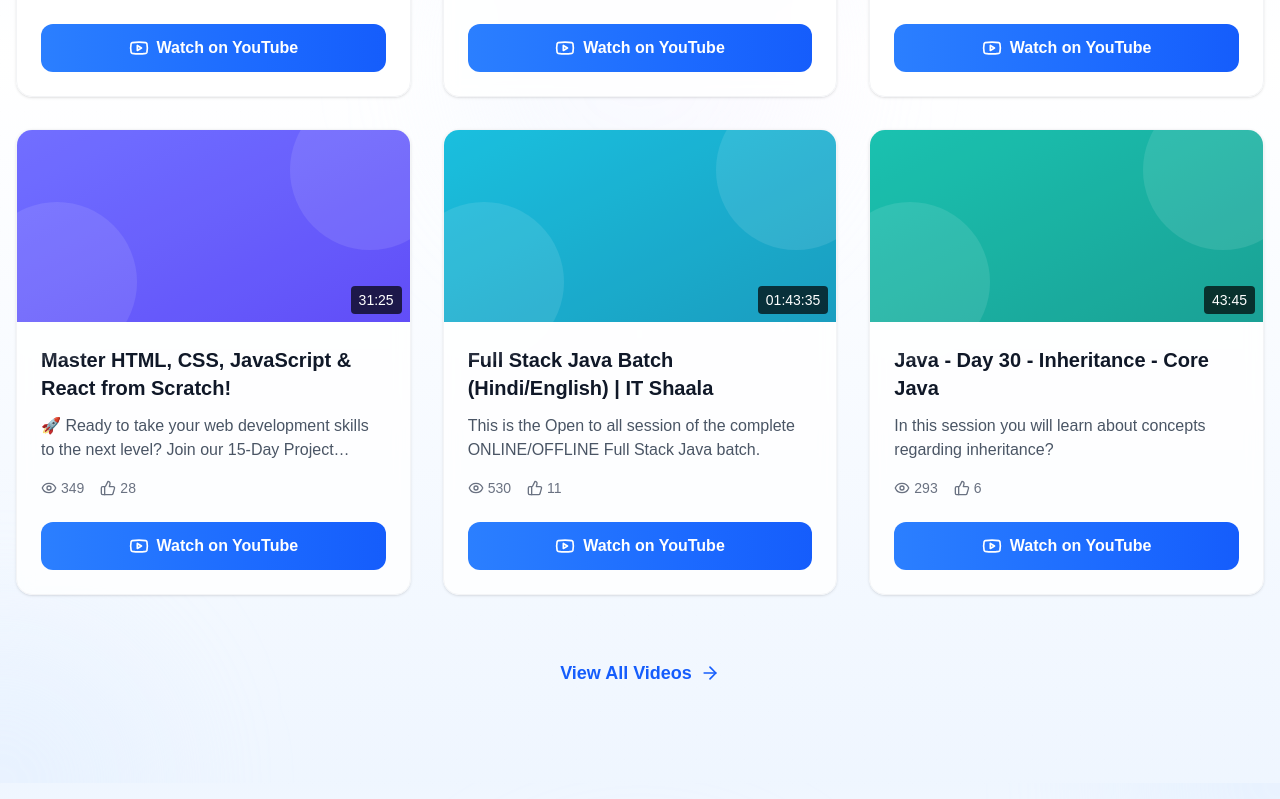
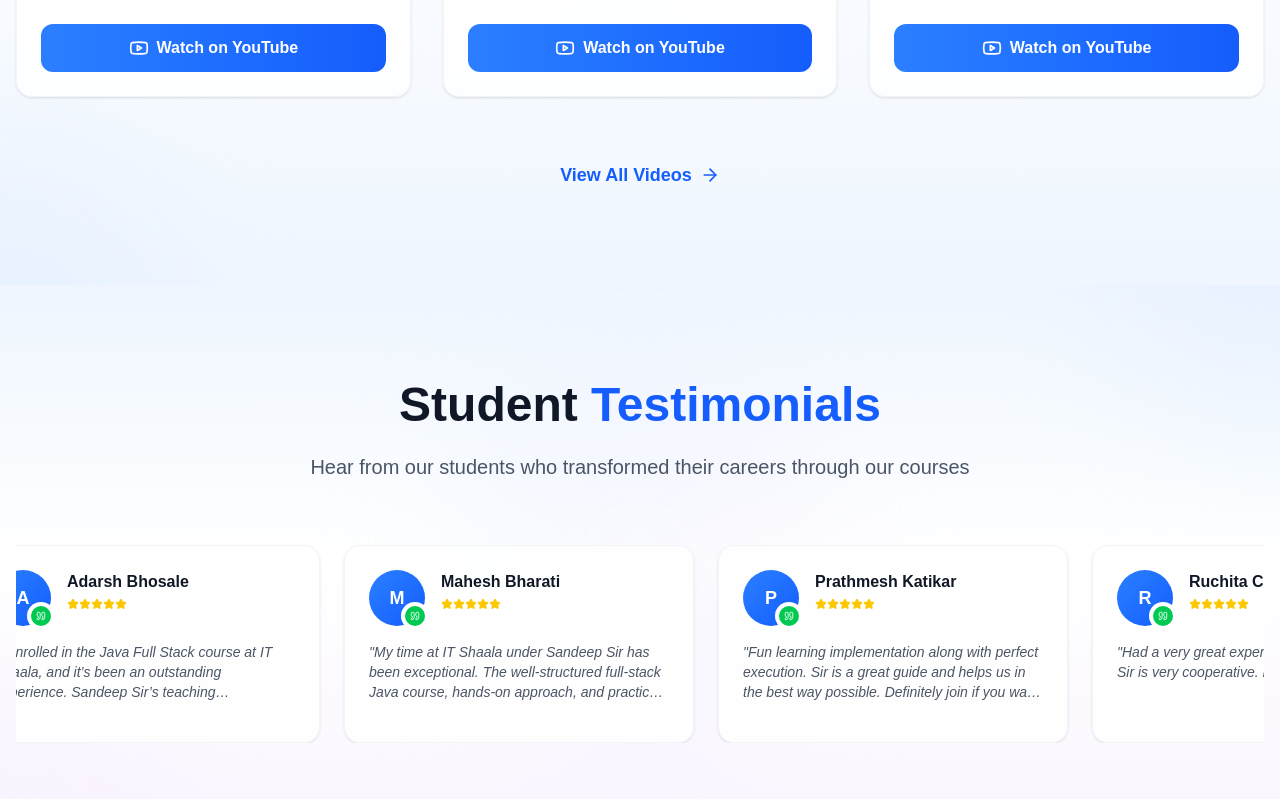
Before and after one commit to Salman-S7/it-shaala-web, a Next.js app in the folder it-shaala-website-ui-revamp/: page / in a window 1280 px wide. Shown: the part 3081-3880 px from the top of the page. Built offline with nearby package versions, Linux system fonts and the light colour scheme.

Commit message:
reduced number of free video resources to 3

```diff
--- a/it-shaala-website-ui-revamp/app/data/free-resources.ts
+++ b/it-shaala-website-ui-revamp/app/data/free-resources.ts
@@ -27,31 +27,31 @@ export const videos = [
       likes: "7",
       url: "https://youtu.be/-zj8xyEI0xA?si=fSVk_ZPvxMcVGiEd"
     },
-    {
-      title: "Master HTML, CSS, JavaScript & React from Scratch!",
-      description: "🚀 Ready to take your web development skills to the next level? Join our 15-Day Project Building Series, where we’ll guide you step-by-step to build amazing projects from scratch using HTML, CSS, JavaScript, and React. 💻✨",
-      gradient: "from-indigo-500 to-indigo-600",
-      duration: "31:25",
-      views: "349",
-      likes: "28",
-      url: "https://www.youtube.com/live/V51Fb6x8Jtc?si=4hUBLfBxZ2Nr-5Dn"
-    },
-    {
-      title: "Full Stack Java Batch (Hindi/English) | IT Shaala",
-      description: "This is the Open to all session of the complete ONLINE/OFFLINE  Full Stack Java batch.",
-      gradient: "from-cyan-500 to-cyan-600",
-      duration: "01:43:35",
-      views: "530",
-      likes: "11",
-      url: "https://youtube.com/watch?v=5Q5Q5Q5Q5Q5"
-    },
-    {
-      title: "Java - Day 30 - Inheritance - Core Java",
-      description: "In this session you will learn about concepts regarding inheritance?",
-      gradient: "from-teal-500 to-teal-600",
-      duration: "43:45",
-      views: "293",
-      likes: "6",
-      url: "https://youtu.be/u2oSIvn69_4?si=Gx-1TuNGktXKsGu0"
-    }
+    // {
+    //   title: "Master HTML, CSS, JavaScript & React from Scratch!",
+    //   description: "🚀 Ready to take your web development skills to the next level? Join our 15-Day Project Building Series, where we’ll guide you step-by-step to build amazing projects from scratch using HTML, CSS, JavaScript, and React. 💻✨",
+    //   gradient: "from-indigo-500 to-indigo-600",
+    //   duration: "31:25",
+    //   views: "349",
+    //   likes: "28",
+    //   url: "https://www.youtube.com/live/V51Fb6x8Jtc?si=4hUBLfBxZ2Nr-5Dn"
+    // },
+    // {
+    //   title: "Full Stack Java Batch (Hindi/English) | IT Shaala",
+    //   description: "This is the Open to all session of the complete ONLINE/OFFLINE  Full Stack Java batch.",
+    //   gradient: "from-cyan-500 to-cyan-600",
+    //   duration: "01:43:35",
+    //   views: "530",
+    //   likes: "11",
+    //   url: "https://youtube.com/watch?v=5Q5Q5Q5Q5Q5"
+    // },
+    // {
+    //   title: "Java - Day 30 - Inheritance - Core Java",
+    //   description: "In this session you will learn about concepts regarding inheritance?",
+    //   gradient: "from-teal-500 to-teal-600",
+    //   duration: "43:45",
+    //   views: "293",
+    //   likes: "6",
+    //   url: "https://youtu.be/u2oSIvn69_4?si=Gx-1TuNGktXKsGu0"
+    // }
   ];
```
